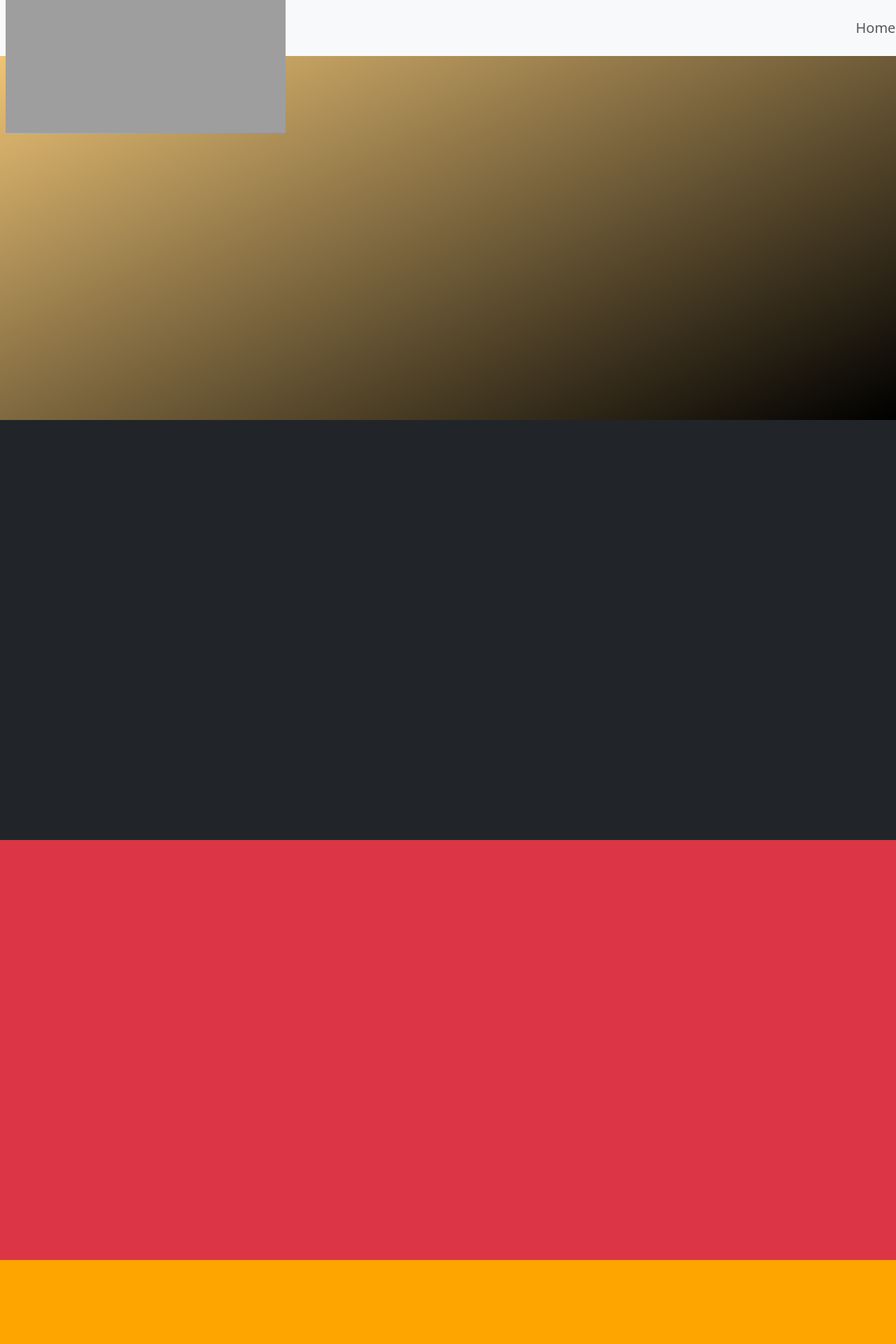
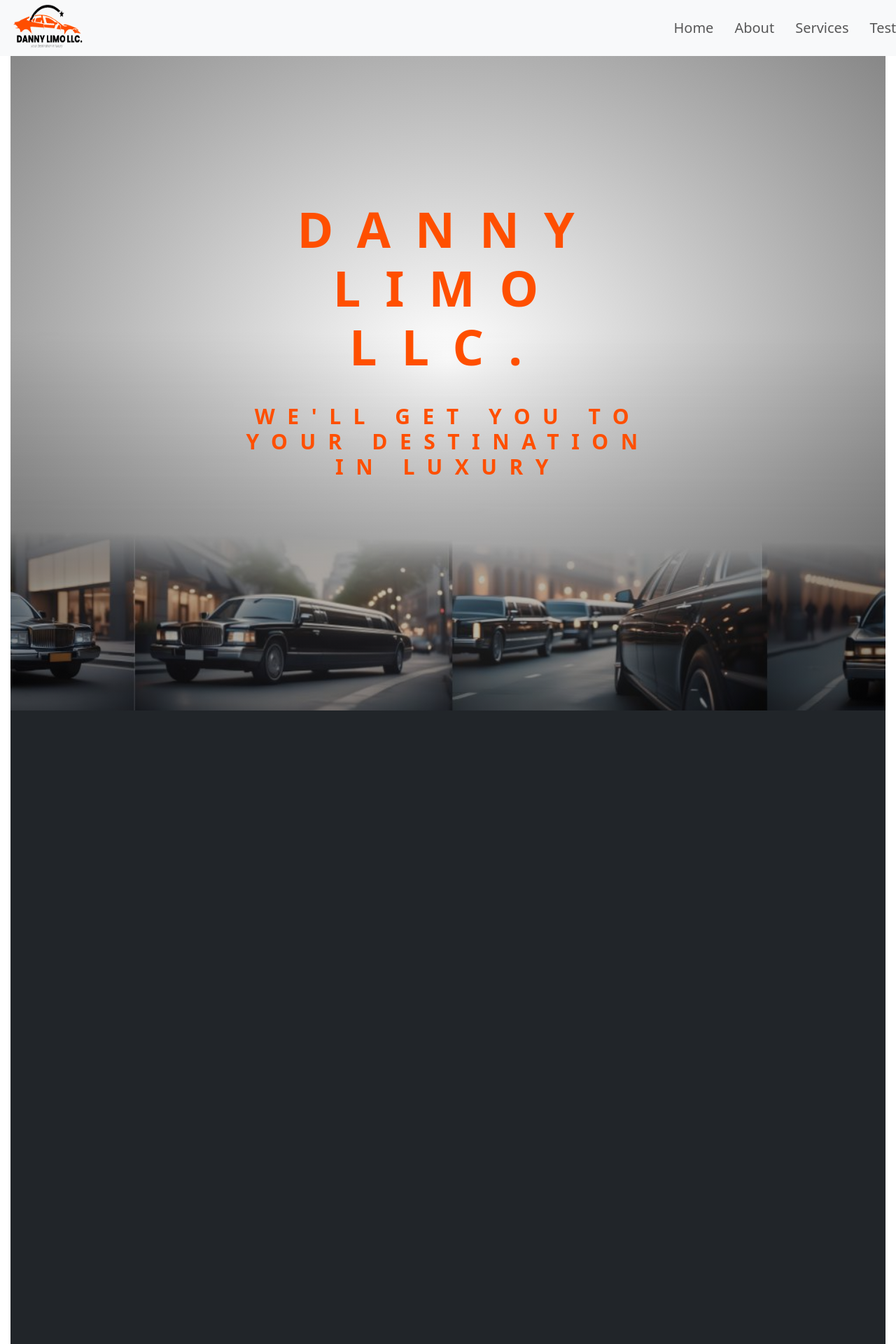
Before and after one commit to tsbproject/Danny-Limo, a PHP site: page / in a window 1280 px wide. Shown: the top 1920 px of the page at 70% size. Run offline with PHP 8.4, Linux system fonts and the light colour scheme; grey boxes are pictures that could not be loaded.

Commit message:
[committed]

```diff
--- /dev/null
+++ b/css/icon-font.css
@@ -0,0 +1,445 @@
+@charset "UTF-8";
+
+@font-face {
+  font-family: "linea-basic-10";
+  src:url("fonts/linea-basic-10.eot");
+  src:url("fonts/linea-basic-10.eot?#iefix") format("embedded-opentype"),
+    url("fonts/linea-basic-10.woff") format("woff"),
+    url("fonts/linea-basic-10.ttf") format("truetype"),
+    url("fonts/linea-basic-10.svg#linea-basic-10") format("svg");
+  font-weight: normal;
+  font-style: normal;
+
+}
+
+[data-icon]:before {
+  font-family: "linea-basic-10" !important;
+  content: attr(data-icon);
+  font-style: normal !important;
+  font-weight: normal !important;
+  font-variant: normal !important;
+  text-transform: none !important;
+  speak: none;
+  line-height: 1;
+  -webkit-font-smoothing: antialiased;
+  -moz-osx-font-smoothing: grayscale;
+}
+
+[class^="icon-"]:before,
+[class*=" icon-"]:before {
+  font-family: "linea-basic-10" !important;
+  font-style: normal !important;
+  font-weight: normal !important;
+  font-variant: normal !important;
+  text-transform: none !important;
+  speak: none;
+  line-height: 1;
+  -webkit-font-smoothing: antialiased;
+  -moz-osx-font-smoothing: grayscale;
+}
+
+.icon-basic-accelerator:before {
+  content: "a";
+}
+.icon-basic-alarm:before {
+  content: "b";
+}
+.icon-basic-anchor:before {
+  content: "c";
+}
+.icon-basic-anticlockwise:before {
+  content: "d";
+}
+.icon-basic-archive:before {
+  content: "e";
+}
+.icon-basic-archive-full:before {
+  content: "f";
+}
+.icon-basic-ban:before {
+  content: "g";
+}
+.icon-basic-battery-charge:before {
+  content: "h";
+}
+.icon-basic-battery-empty:before {
+  content: "i";
+}
+.icon-basic-battery-full:before {
+  content: "j";
+}
+.icon-basic-battery-half:before {
+  content: "k";
+}
+.icon-basic-bolt:before {
+  content: "l";
+}
+.icon-basic-book:before {
+  content: "m";
+}
+.icon-basic-book-pen:before {
+  content: "n";
+}
+.icon-basic-book-pencil:before {
+  content: "o";
+}
+.icon-basic-bookmark:before {
+  content: "p";
+}
+.icon-basic-calculator:before {
+  content: "q";
+}
+.icon-basic-calendar:before {
+  content: "r";
+}
+.icon-basic-cards-diamonds:before {
+  content: "s";
+}
+.icon-basic-cards-hearts:before {
+  content: "t";
+}
+.icon-basic-case:before {
+  content: "u";
+}
+.icon-basic-chronometer:before {
+  content: "v";
+}
+.icon-basic-clessidre:before {
+  content: "w";
+}
+.icon-basic-clock:before {
+  content: "x";
+}
+.icon-basic-clockwise:before {
+  content: "y";
+}
+.icon-basic-cloud:before {
+  content: "z";
+}
+.icon-basic-clubs:before {
+  content: "A";
+}
+.icon-basic-compass:before {
+  content: "B";
+}
+.icon-basic-cup:before {
+  content: "C";
+}
+.icon-basic-diamonds:before {
+  content: "D";
+}
+.icon-basic-display:before {
+  content: "E";
+}
+.icon-basic-download:before {
+  content: "F";
+}
+.icon-basic-exclamation:before {
+  content: "G";
+}
+.icon-basic-eye:before {
+  content: "H";
+}
+.icon-basic-eye-closed:before {
+  content: "I";
+}
+.icon-basic-female:before {
+  content: "J";
+}
+.icon-basic-flag1:before {
+  content: "K";
+}
+.icon-basic-flag2:before {
+  content: "L";
+}
+.icon-basic-floppydisk:before {
+  content: "M";
+}
+.icon-basic-folder:before {
+  content: "N";
+}
+.icon-basic-folder-multiple:before {
+  content: "O";
+}
+.icon-basic-gear:before {
+  content: "P";
+}
+.icon-basic-geolocalize-01:before {
+  content: "Q";
+}
+.icon-basic-geolocalize-05:before {
+  content: "R";
+}
+.icon-basic-globe:before {
+  content: "S";
+}
+.icon-basic-gunsight:before {
+  content: "T";
+}
+.icon-basic-hammer:before {
+  content: "U";
+}
+.icon-basic-headset:before {
+  content: "V";
+}
+.icon-basic-heart:before {
+  content: "W";
+}
+.icon-basic-heart-broken:before {
+  content: "X";
+}
+.icon-basic-helm:before {
+  content: "Y";
+}
+.icon-basic-home:before {
+  content: "Z";
+}
+.icon-basic-info:before {
+  content: "0";
+}
+.icon-basic-ipod:before {
+  content: "1";
+}
+.icon-basic-joypad:before {
+  content: "2";
+}
+.icon-basic-key:before {
+  content: "3";
+}
+.icon-basic-keyboard:before {
+  content: "4";
+}
+.icon-basic-laptop:before {
+  content: "5";
+}
+.icon-basic-life-buoy:before {
+  content: "6";
+}
+.icon-basic-lightbulb:before {
+  content: "7";
+}
+.icon-basic-link:before {
+  content: "8";
+}
+.icon-basic-lock:before {
+  content: "9";
+}
+.icon-basic-lock-open:before {
+  content: "!";
+}
+.icon-basic-magic-mouse:before {
+  content: "\"";
+}
+.icon-basic-magnifier:before {
+  content: "#";
+}
+.icon-basic-magnifier-minus:before {
+  content: "$";
+}
+.icon-basic-magnifier-plus:before {
+  content: "%";
+}
+.icon-basic-mail:before {
+  content: "&";
+}
+.icon-basic-mail-multiple:before {
+  content: "'";
+}
+.icon-basic-mail-open:before {
+  content: "(";
+}
+.icon-basic-mail-open-text:before {
+  content: ")";
+}
+.icon-basic-male:before {
+  content: "*";
+}
+.icon-basic-map:before {
+  content: "+";
+}
+.icon-basic-message:before {
+  content: ",";
+}
+.icon-basic-message-multiple:before {
+  content: "-";
+}
+.icon-basic-message-txt:before {
+  content: ".";
+}
+.icon-basic-mixer2:before {
+  content: "/";
+}
+.icon-basic-mouse:before {
+  content: ":";
+}
+.icon-basic-notebook:before {
+  content: ";";
+}
+.icon-basic-notebook-pen:before {
+  content: "<";
+}
+.icon-basic-notebook-pencil:before {
+  content: "=";
+}
+.icon-basic-paperplane:before {
+  content: ">";
+}
+.icon-basic-pencil-ruler:before {
+  content: "?";
+}
+.icon-basic-pencil-ruler-pen:before {
+  content: "@";
+}
+.icon-basic-photo:before {
+  content: "[";
+}
+.icon-basic-picture:before {
+  content: "]";
+}
+.icon-basic-picture-multiple:before {
+  content: "^";
+}
+.icon-basic-pin1:before {
+  content: "_";
+}
+.icon-basic-pin2:before {
+  content: "`";
+}
+.icon-basic-postcard:before {
+  content: "{";
+}
+.icon-basic-postcard-multiple:before {
+  content: "|";
+}
+.icon-basic-printer:before {
+  content: "}";
+}
+.icon-basic-question:before {
+  content: "~";
+}
+.icon-basic-rss:before {
+  content: "\\";
+}
+.icon-basic-server:before {
+  content: "\e000";
+}
+.icon-basic-server2:before {
+  content: "\e001";
+}
+.icon-basic-server-cloud:before {
+  content: "\e002";
+}
+.icon-basic-server-download:before {
+  content: "\e003";
+}
+.icon-basic-server-upload:before {
+  content: "\e004";
+}
+.icon-basic-settings:before {
+  content: "\e005";
+}
+.icon-basic-share:before {
+  content: "\e006";
+}
+.icon-basic-sheet:before {
+  content: "\e007";
+}
+.icon-basic-sheet-multiple:before {
+  content: "\e008";
+}
+.icon-basic-sheet-pen:before {
+  content: "\e009";
+}
+.icon-basic-sheet-pencil:before {
+  content: "\e00a";
+}
+.icon-basic-sheet-txt:before {
+  content: "\e00b";
+}
+.icon-basic-signs:before {
+  content: "\e00c";
+}
+.icon-basic-smartphone:before {
+  content: "\e00d";
+}
+.icon-basic-spades:before {
+  content: "\e00e";
+}
+.icon-basic-spread:before {
+  content: "\e00f";
+}
+.icon-basic-spread-bookmark:before {
+  content: "\e010";
+}
+.icon-basic-spread-text:before {
+  content: "\e011";
+}
+.icon-basic-spread-text-bookmark:before {
+  content: "\e012";
+}
+.icon-basic-star:before {
+  content: "\e013";
+}
+.icon-basic-tablet:before {
+  content: "\e014";
+}
+.icon-basic-target:before {
+  content: "\e015";
+}
+.icon-basic-todo:before {
+  content: "\e016";
+}
+.icon-basic-todo-pen:before {
+  content: "\e017";
+}
+.icon-basic-todo-pencil:before {
+  content: "\e018";
+}
+.icon-basic-todo-txt:before {
+  content: "\e019";
+}
+.icon-basic-todolist-pen:before {
+  content: "\e01a";
+}
+.icon-basic-todolist-pencil:before {
+  content: "\e01b";
+}
+.icon-basic-trashcan:before {
+  content: "\e01c";
+}
+.icon-basic-trashcan-full:before {
+  content: "\e01d";
+}
+.icon-basic-trashcan-refresh:before {
+  content: "\e01e";
+}
+.icon-basic-trashcan-remove:before {
+  content: "\e01f";
+}
+.icon-basic-upload:before {
+  content: "\e020";
+}
+.icon-basic-usb:before {
+  content: "\e021";
+}
+.icon-basic-video:before {
+  content: "\e022";
+}
+.icon-basic-watch:before {
+  content: "\e023";
+}
+.icon-basic-webpage:before {
+  content: "\e024";
+}
+.icon-basic-webpage-img-txt:before {
+  content: "\e025";
+}
+.icon-basic-webpage-multiple:before {
+  content: "\e026";
+}
+.icon-basic-webpage-txt:before {
+  content: "\e027";
+}
+.icon-basic-world:before {
+  content: "\e028";
+}
--- a/css/style.css
+++ b/css/style.css
@@ -11,10 +11,28 @@ html {
 body {
   box-sizing: border-box; }
 
-.navbar {
-  height: 10vh;
-  font-size: 2rem;
-  font-weight: 500; }
+body {
+  font-family: "oxygen" sans-serif;
+  font-weight: 400;
+  line-height: 1.7;
+  color: #000000;
+  padding: 1.5rem; }
+
+.heading-primary {
+  color: #FF4F00;
+  text-transform: uppercase;
+  margin-bottom: 6rem; }
+  .heading-primary--main {
+    display: block;
+    font-size: 7rem;
+    font-weight: 700;
+    letter-spacing: 3.5rem;
+    margin-bottom: 4rem; }
+  .heading-primary--sub {
+    display: block;
+    font-size: 3rem;
+    font-weight: 600;
+    letter-spacing: 1.75rem; }
 
 .navbar-nav {
   color: #000000;
@@ -28,12 +46,36 @@ body {
   font-stretch: normal;
   font-family: "oxygen" sans-serif; }
 
+.navbar {
+  height: 10vh;
+  font-size: 2rem;
+  font-weight: 500; }
+
+.navbar-brand {
+  width: 14rem;
+  height: 9rem; }
+
+.site-logo {
+  width: 12rem;
+  height: 8rem; }
+
+.home__text-box {
+  position: absolute;
+  top: 50%;
+  left: 50%;
+  transform: translate(-50%, -50%);
+  text-align: center; }
+
 #section1 {
-  height: 60rem;
-  background-image: linear-gradient(to right bottom, rgba(255, 165, 0, 0.5), black); }
+  height: 100rem;
+  background-image: radial-gradient(rgba(255, 255, 255, 0.2), rgba(0, 0, 0, 0.5)), url(/images/background3.jpg);
+  background-position: top;
+  background-size: cover;
+  background-repeat: no-repeat;
+  position: relative; }
 
 #section2 {
-  height: 60rem; }
+  height: 100rem; }
 
 #section3 {
   height: 60rem;
--- a/index.html
+++ b/index.html
@@ -4,7 +4,7 @@
     <meta charset="UTF-8">
     <meta name="viewport" content="width=device-width, initial-scale=1.0">
     <title>Danny Limo LLC</title>
-    <link rel="icon" type="image/x-icon" href="/images/marvelcmedia-favicon.png">
+    <link rel="icon" type="image/x-icon" href="/images/danny-limo-favicon.png">
 
     <!--------------------Bootstrap CSS---------------------->
     <link href="https://cdn.jsdelivr.net/npm/bootstrap@5.3.0-alpha1/dist/css/bootstrap.min.css"
@@ -18,6 +18,7 @@
     <script src="https://cdnjs.cloudflare.com/ajax/libs/jquery/3.6.0/jquery.min.js"></script>
 
        <!----------------------------------Custom CSS------------------------------->
+    <link rel="stylesheet" href="css/icon-font.css">
     <link rel="stylesheet" href="css/style.css">
 
 
@@ -37,9 +38,10 @@
 
       <nav class="navbar navbar-expand-lg navbar-light bg-light">
         <div class="container-fluid">
-          <a class="navbar-brand" href="#"><img src="images/marvelcmedia-logo.png" alt="site-logo"></a>
+          <a class="navbar-brand" href="index.html"><img class="site-logo" src="images/danny-limo-logo.png" alt="site-logo"></a>
+
           <button class="navbar-toggler" type="button" data-bs-toggle="collapse" data-bs-target="#navbarNav" aria-controls="navbarNav" aria-expanded="false" aria-label="Toggle navigation">
-            <span class="bi-bi-list-nested"></span>
+            <span class="navbar-toggler-icon"></span>
           </button>
           <div class="collapse navbar-collapse" id="navbarNav">
             <ul class="navbar-nav">
@@ -74,8 +76,15 @@
 
 
 
-    <div id="section1" class="section__home">
+    <div id="section1" class="home">
       <div class="container-fluid">
+        <div class="home__text-box">
+          <h1 class="heading-primary">
+            <span class="heading-primary--main">Danny Limo LLC.</span>
+            <span class="heading-primary--sub">We'll get you to your destination in luxury</span>
+          </h1>
+
+        </div>
 
       </div>
     </div>
--- a/sass/abstract/_variables.scss
+++ b/sass/abstract/_variables.scss
@@ -1,5 +1,22 @@
-$color-primary: #ffa500; //orange
+//COLOR
+$color-primary: #FF4F00; //#FF4F00
 $color-primary-black: #000000; //black
 
 
 $color-secondary-white:#ffffff;
+
+
+//common variables
+$navbar-brand-width:14rem;//140px
+$navbar-brand-height: 9rem; // 50px
+
+
+$logo-width: 12rem;
+$logo-height: 8rem;
+
+
+//FONT
+
+$body-font-size: 1.7rem;
+$heading-primary-font-main:7rem;
+$header-primary-font-sub: 3rem;
--- a/sass/base/_typography.scss
+++ b/sass/base/_typography.scss
@@ -0,0 +1,44 @@
+body {
+    font-family: "oxygen" sans-serif;
+    font-weight: 400;
+    line-height: 1.7;
+    color: $color-primary-black;
+    padding: 1.5rem;
+}
+
+
+
+
+
+
+
+.heading-primary {
+    color: $color-primary;
+    text-transform: uppercase;
+
+
+    margin-bottom: 6rem;
+
+    &--main {
+        display: block;
+        font-size: $heading-primary-font-main;
+        font-weight: 700;
+        letter-spacing: 3.5rem;
+        margin-bottom: 4rem;
+
+    }
+
+
+    &--sub {
+        display: block;
+        font-size: $header-primary-font-sub;
+        font-weight: 600;
+        letter-spacing: 1.75rem;
+
+
+    }
+
+
+
+
+}
--- a/sass/layout/_header.scss
+++ b/sass/layout/_header.scss
@@ -1,12 +1,32 @@
+
+.navbar {
+    height: 10vh;
+    font-size:2rem;
+    font-weight: 500;
+    }
+
+
+.navbar-brand {
+    width: $navbar-brand-width;
+    height: $navbar-brand-height;
+}
 
 
 
-#section1 {
-    height: 60rem;
-    background-image:
-    linear-gradient(to right bottom,
-    rgba($color-primary,0.5),
-    rgba($color-primary-black,7.0)) ;
+.site-logo {
+    width: $logo-width;
+    height: $logo-height;
+}
 
 
-   }
+.home__text-box {
+
+        position: absolute;
+        top: 50%;
+        left: 50%;
+        transform: translate(-50%, -50%);
+        text-align: center;
+
+
+
+}
--- a/sass/layout/_navigation.scss
+++ b/sass/layout/_navigation.scss
@@ -1,9 +1,4 @@
 
-    .navbar {
-       height: 10vh;
-       font-size:2rem;
-       font-weight: 500;
-       }
 
      .navbar-nav {
         color: $color-primary-black;
--- a/sass/pages/_home.scss
+++ b/sass/pages/_home.scss
@@ -1,6 +1,24 @@
+
+#section1 {
+    height: 100rem;
+    background-image:
+    radial-gradient(
+    rgba($color-secondary-white,0.2),
+    rgba($color-primary-black,0.5)),
+    url(/images/background3.jpg);
+    background-position: top;
+    background-size: cover;
+    background-repeat: no-repeat;
+    position: relative;
+
+
+
+   }
+
+
 #section2 {
 
-    height: 60rem;
+    height: 100rem;
 
 }
 
```
Also changed, not shown: css/fonts/linea-basic-10.ttf (added), css/fonts/linea-basic-10.woff (added), images/background1.jpg (added), images/background2.jpg (added), images/background3.jpg (added), images/danny-limo-favicon.png (added), images/danny-limo-logo.png (added), 2 other files.
